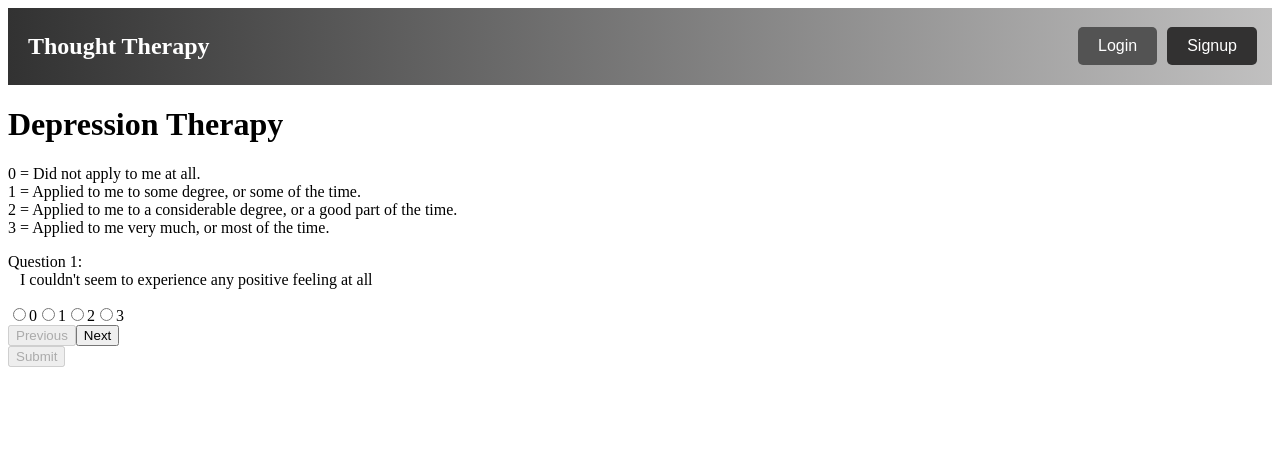
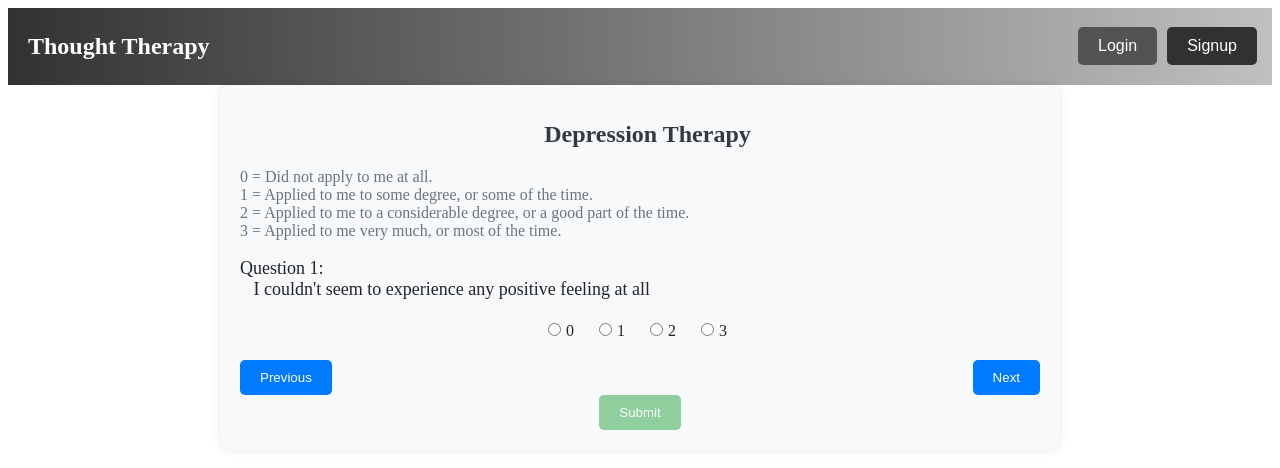
Before and after one commit to sandeep841/thought-therapy, a React (Create React App) app in the folder frontend/application/: page /depression-therapy in a window 1280 px wide. Shown: the top 468 px of the page. Built offline with nearby package versions, Linux system fonts and the light colour scheme.

Commit message:
fixed logout, questionere style, user id

```diff
--- a/frontend/application/src/App.js
+++ b/frontend/application/src/App.js
@@ -1,6 +1,6 @@
 // App.js
 import React, { useState } from 'react';
-import { BrowserRouter as Router, Routes, Route } from 'react-router-dom';
+import { BrowserRouter as Router, Routes, Route  } from 'react-router-dom';
 import MainPage from './components/MainPage';
 import Login from './components/Login';
 import Signup from './components/Signup';
@@ -19,9 +19,24 @@ function App() {
     setShowLogin(false);
   };
 
-  const handleLogout = () => {
-    setIsLoggedIn(false);
+  const handleLogout = async () => {
+    try {
+      const response = await fetch('http://localhost:5000/logout', {
+        method: 'GET'
+      });
+
+      if (response.ok) {
+        setIsLoggedIn(false);
+        setShowLogin(false);
+        window.location.href = '/';
+      } else {
+        throw new Error('Logout failed');
+      }
+    } catch (error) {
+      console.error('Error during logout:', error);
+    }
   };
+
 
   return (
     <Router>
--- a/frontend/application/src/components/Dashboard.js
+++ b/frontend/application/src/components/Dashboard.js
@@ -1,13 +1,32 @@
-// Dashboard.js
-
-import React from 'react';
+import React, { useState, useEffect } from 'react';
 
 const Dashboard = () => {
+  const [userDetails, setUserDetails] = useState({ user_id: '', message: '' });
+
+  useEffect(() => {
+    fetch('http://localhost:5000//dashboard')
+      .then(response => {
+        if (response.ok) {
+          return response.json();
+        } else {
+          throw new Error('Failed to fetch user details');
+        }
+      })
+      .then(data => setUserDetails(data))
+      .catch(error => {
+        console.error('Error fetching user details:', error);
+        setUserDetails({ user_id: '', message: 'Failed to fetch user details' });
+      });
+  }, []);
+
   return (
     <div>
-      <h1>Dashboard</h1>
-      <p>this is dashboard</p>
-      {/* Add your dashboard content here */}
+      <h1>User Dashboard</h1>
+      {userDetails.message ? (
+        <p>{userDetails.message}</p>
+      ) : (
+        <p>User ID: {userDetails.user_id}</p>
+      )}
     </div>
   );
 };
--- a/frontend/application/src/components/DepressionTherapy.js
+++ b/frontend/application/src/components/DepressionTherapy.js
@@ -1,9 +1,9 @@
 import React, { useState } from 'react';
 import { useNavigate } from 'react-router-dom';
 import depressionQuestions from '../components/DepressionQuestions';
+import './styles/DepressionTherapy.css'; // Import the CSS file
 
 const DepressionTherapy = () => {
-  // eslint-disable-next-line
   const navigate = useNavigate();
   const [currentQuestionIndex, setCurrentQuestionIndex] = useState(0);
   const [userResponses, setUserResponses] = useState(Array(depressionQuestions.length).fill(''));
@@ -38,7 +38,6 @@ const DepressionTherapy = () => {
       requestData[`${key}`] = [parseInt(userResponses[index])];
     });
 
-    // Assume you have a backend URL for prediction, replace it with your actual URL
     fetch('http://127.0.0.1:5000/predict', {
       method: 'POST',
       headers: {
@@ -49,17 +48,16 @@ const DepressionTherapy = () => {
       .then(response => response.json())
       .then(data => {
         console.log('Prediction result:', data);
-        // Optionally, you can redirect the user to the home page here
-        navigate('/');
+        navigate('/'); // Redirect to the main page after submitting
       })
       .catch(error => console.error('Error:', error));
   };
 
   return (
-    <div>
-      <h1>Depression Therapy </h1>
-      <div className="options-index">
-        <p className="option-desc">
+    <div className="container">
+      <h1 className="title">Depression Therapy</h1>
+      <div className="option-desc">
+        <p>
           0 = Did not apply to me at all.<br />
           1 = Applied to me to some degree, or some of the time.<br />
           2 = Applied to me to a considerable degree, or a good part of the time.<br />
@@ -67,66 +65,65 @@ const DepressionTherapy = () => {
         </p>
       </div>
 
-      <p>
+      <p className="question">
         Question {currentQuestionIndex + 1}:<br />
         &nbsp;&nbsp;&nbsp;{depressionQuestions[currentQuestionIndex]}
       </p>
 
-      {/* Options */}
-      <div>
-      <label>
+      <div className="options-container">
+        <label className="option-label">
           <input
             type="radio"
             value="0"
             checked={userResponses[currentQuestionIndex] === '0'}
             onChange={() => handleOptionSelect('0')}
+            className="option-input"
           />
           0
         </label>
-        <label>
+        <label className="option-label">
           <input
             type="radio"
             value="1"
             checked={userResponses[currentQuestionIndex] === '1'}
             onChange={() => handleOptionSelect('1')}
+            className="option-input"
           />
           1
         </label>
-        <label>
+        <label className="option-label">
           <input
             type="radio"
             value="2"
-            checked={
-              userResponses[currentQuestionIndex] === '2'
-            }
+            checked={userResponses[currentQuestionIndex] === '2'}
             onChange={() => handleOptionSelect('2')}
+            className="option-input"
           />
           2
         </label>
-        <label>
+        <label className="option-label">
           <input
             type="radio"
             value="3"
             checked={userResponses[currentQuestionIndex] === '3'}
             onChange={() => handleOptionSelect('3')}
+            className="option-input"
           />
           3
         </label>
       </div>
 
-      {/* Navigation buttons */}
-      <div>
-        <button onClick={handlePreviousQuestion} disabled={currentQuestionIndex === 0}>
+      <div className="nav-buttons">
+        <button className="nav-button" onClick={handlePreviousQuestion} disabled={currentQuestionIndex === 0}>
           Previous
         </button>
-        <button onClick={handleNextQuestion} disabled={currentQuestionIndex === depressionQuestions.length - 1}>
+        <button className="nav-button" onClick={handleNextQuestion} disabled={currentQuestionIndex === depressionQuestions.length - 1}>
           Next
         </button>
       </div>
 
-      {/* Submit button */}
       <div>
-        <button onClick={handleSubmit} disabled={!allQuestionsAnswered}>
+        <button className="submit-button" onClick={handleSubmit} disabled={!allQuestionsAnswered}>
           Submit
         </button>
       </div>
--- a/frontend/application/src/components/Header.js
+++ b/frontend/application/src/components/Header.js
@@ -11,6 +11,10 @@ const Header = ({ isLoggedIn, showLogin, setShowLogin, handleLogout }) => {
 
   const handleSignupClick = () => {
     setShowLogin(false);
+  };
+
+  const handleLogoutClick = () => {
+    handleLogout(); // Call the handleLogout function passed from App.js
   };
 
   return (
@@ -29,7 +33,7 @@ const Header = ({ isLoggedIn, showLogin, setShowLogin, handleLogout }) => {
       </div>
       {isLoggedIn ? (
         // Render logout button if user is logged in
-        <button className="logout-button" onClick={handleLogout}>
+        <button className="logout-button" onClick={handleLogoutClick}>
           Logout
         </button>
       ) : (
--- /dev/null
+++ b/frontend/application/src/components/styles/DepressionTherapy.css
@@ -0,0 +1,83 @@
+/* DepressionTherapy.css */
+
+.container {
+    max-width: 800px;
+    margin: 0 auto;
+    padding: 20px;
+    background-color: #f8f9fa;
+    border-radius: 10px;
+    box-shadow: 0 0 10px rgba(0, 0, 0, 0.1);
+  }
+
+  .title {
+    text-align: center;
+    font-size: 24px;
+    color: #343a40;
+    margin-bottom: 20px;
+  }
+
+  .option-desc {
+    color: #6c757d;
+  }
+
+  .question {
+    font-size: 18px;
+    color: #212529;
+    margin-bottom: 20px;
+  }
+
+  .options-container {
+    display: flex;
+    justify-content: center;
+    gap: 10px;
+  }
+
+  .option-label {
+    font-size: 16px;
+    color: #212529;
+    margin-right: 10px;
+  }
+
+  .option-input {
+    margin-right: 5px;
+  }
+
+  .nav-buttons {
+    display: flex;
+    justify-content: space-between;
+    margin-top: 20px;
+  }
+
+  .nav-button {
+    background-color: #007bff;
+    color: #fff;
+    border: none;
+    padding: 10px 20px;
+    border-radius: 5px;
+    cursor: pointer;
+    transition: background-color 0.3s ease;
+  }
+
+  .nav-button:hover {
+    background-color: #0056b3;
+  }
+
+  .submit-button {
+    display: block;
+    margin: 0 auto;
+    background-color: #28a745;
+    color: #fff;
+    border: none;
+    padding: 10px 20px;
+    border-radius: 5px;
+    cursor: pointer;
+    transition: background-color 0.3s ease, opacity 0.3s ease;
+  }
+
+  .submit-button:hover {
+    transform: scale(1.1);
+  }
+
+  .submit-button:disabled {
+    opacity: 0.5; /* Lighten the button when disabled */
+  }
```
Also changed, not shown: 1 other file (tests, documents, lock files or other folders).
